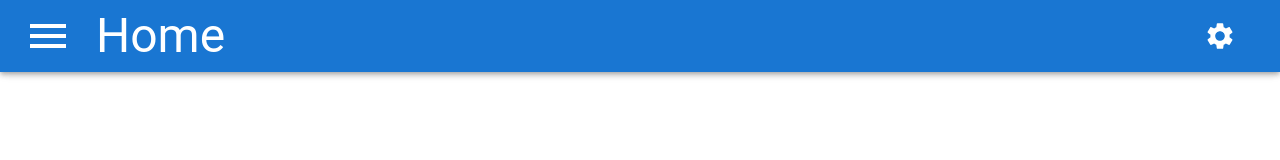
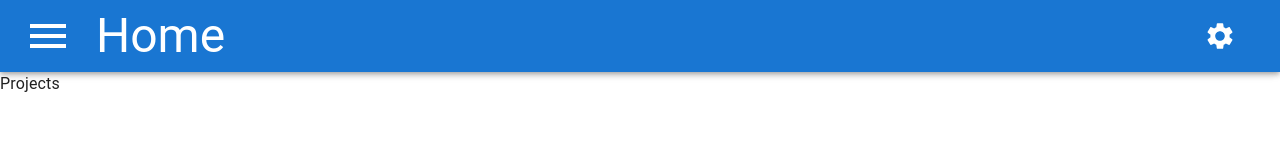
Before and after one commit to SeraphelCelaena/serpag-website, a Next.js app in the folder frontend/: page /projects in a window 1280 px wide. Shown: the top 160 px of the page. Built offline with nearby package versions, Linux system fonts and the light colour scheme.

Commit message:
so you can see that the images are not fully empty

```diff
--- a/frontend/src/pages/about/index.tsx
+++ b/frontend/src/pages/about/index.tsx
@@ -1,3 +1,5 @@
 export default function About() {
-	return <div>About</div>;
+	return <div style={{
+		marginTop: '4.5rem',
+	}}>About</div>;
 }
--- a/frontend/src/pages/index.tsx
+++ b/frontend/src/pages/index.tsx
@@ -14,7 +14,9 @@ export default function Home() {
 				<meta name="viewport" content="width=device-width, initial-scale=1.0" />
 			</Head>
 			<main>
-				<Container>
+				<Container sx={{
+					marginTop: '4rem',
+				}}>
 					<Typography variant="h1">Home</Typography>
 					<div>
 						<Typography variant="h2">About me</Typography>
--- a/frontend/src/pages/projects/index.tsx
+++ b/frontend/src/pages/projects/index.tsx
@@ -1,3 +1,5 @@
 export default function Projects() {
-	return <div>Projects</div>;
+	return <div style={{
+		marginTop: '4.5rem',
+	}}>Projects</div>;
 }
--- a/frontend/src/pages/wellborne/index.tsx
+++ b/frontend/src/pages/wellborne/index.tsx
@@ -1,3 +1,5 @@
 export default function Wellborne() {
-	return <div>Wellborne</div>;
+	return <div style={{
+		marginTop: '4.5rem',
+	}}>Wellborne</div>;
 }
```
